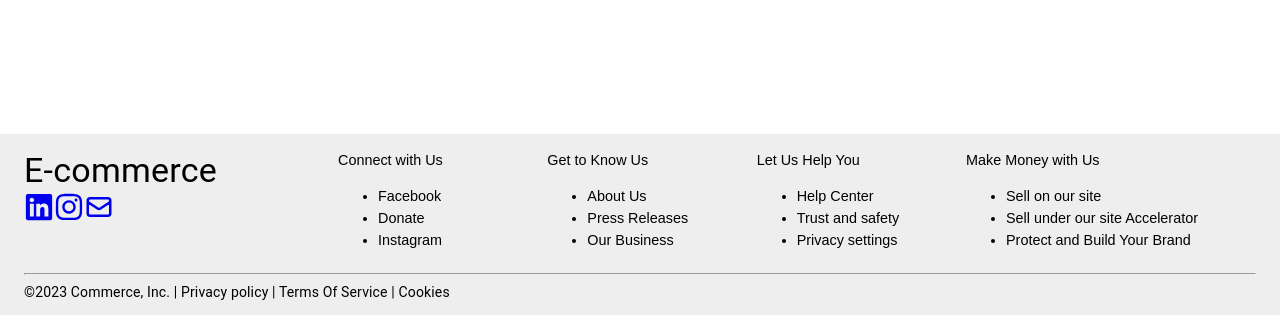
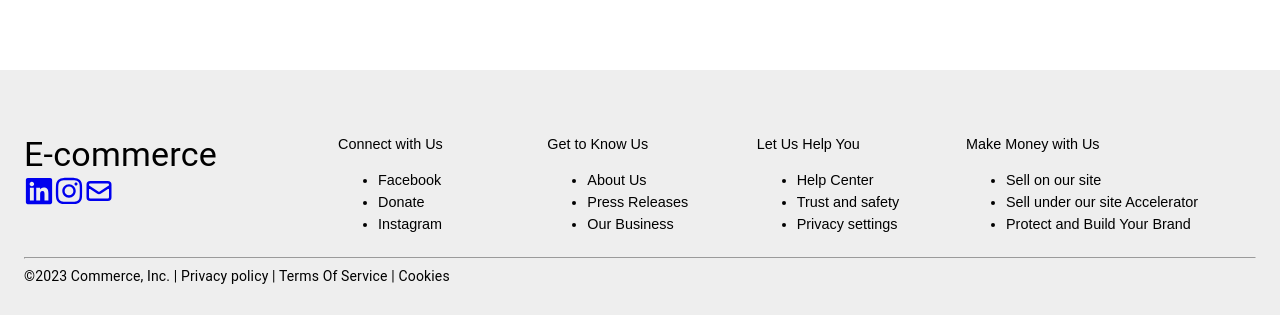
Before and after one commit to siddharth17vaishnav/ViewCommerce, a React (Vite) app: page / in a window 1280 px wide. Shown: the part 482-797 px from the top of the page. Built offline with nearby package versions, Linux system fonts and the light colour scheme.

Commit message:
Footer update

```diff
--- a/src/components/Footer/Footer.jsx
+++ b/src/components/Footer/Footer.jsx
@@ -11,8 +11,8 @@ const useStyles = makeStyles((theme) => ({
     width: '100%',
     position: 'fixed',
     bottom: 0,
-    paddingTop: theme.spacing(2),
-    paddingBottom: theme.spacing(2),
+    paddingTop: theme.spacing(8),
+    paddingBottom: theme.spacing(4),
   },
 
 }));
@@ -22,7 +22,7 @@ function Footer() {
 
   return (
     <div className={classes.mainFooter}>
-      <Container maxWidth="lg">
+      <Container maxWidth="full">
         <Grid container spacing={3}>
           <Grid item xs={12} sm={6} md={3}>
             <Typography variant="h4">E-commerce</Typography>
```
